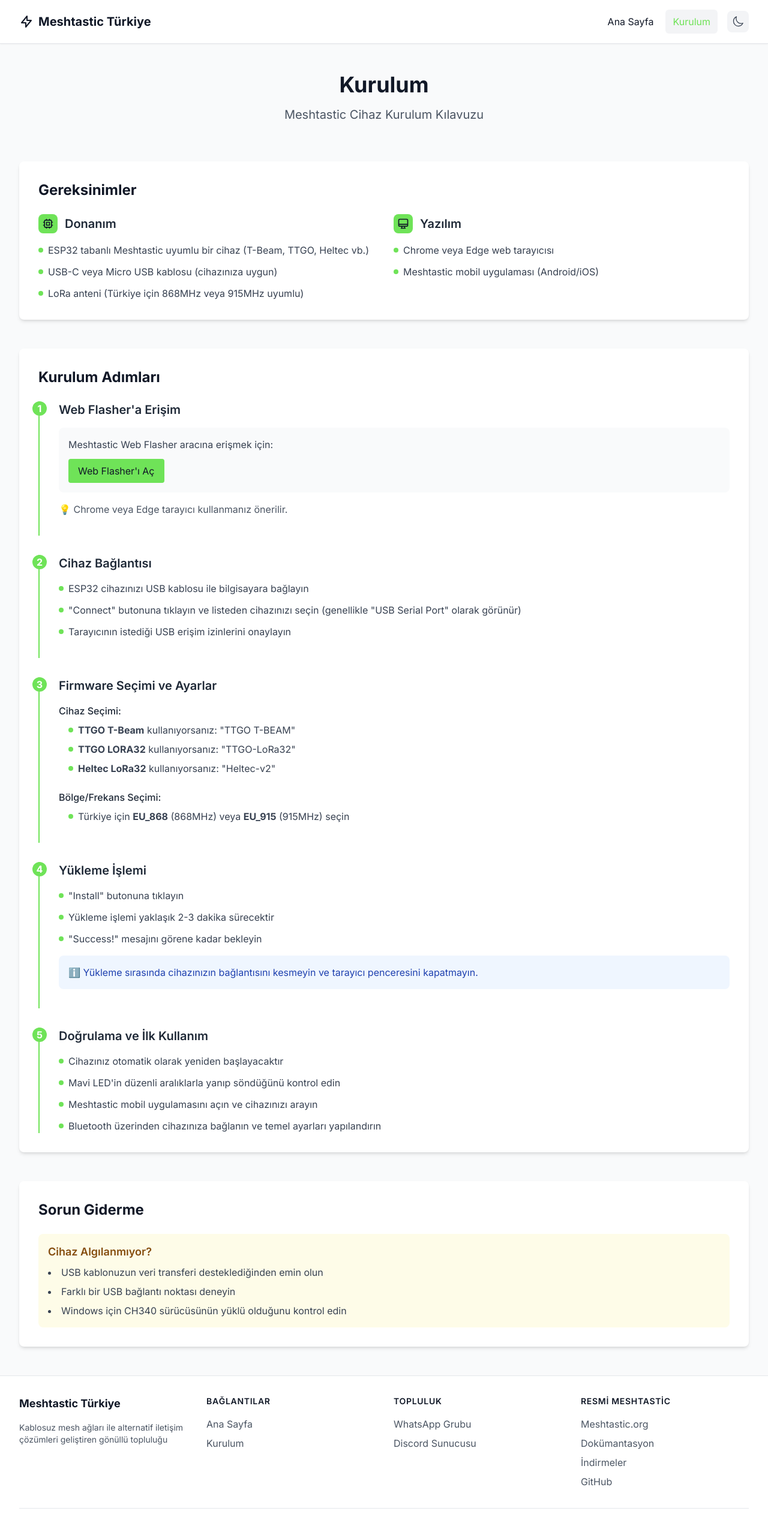
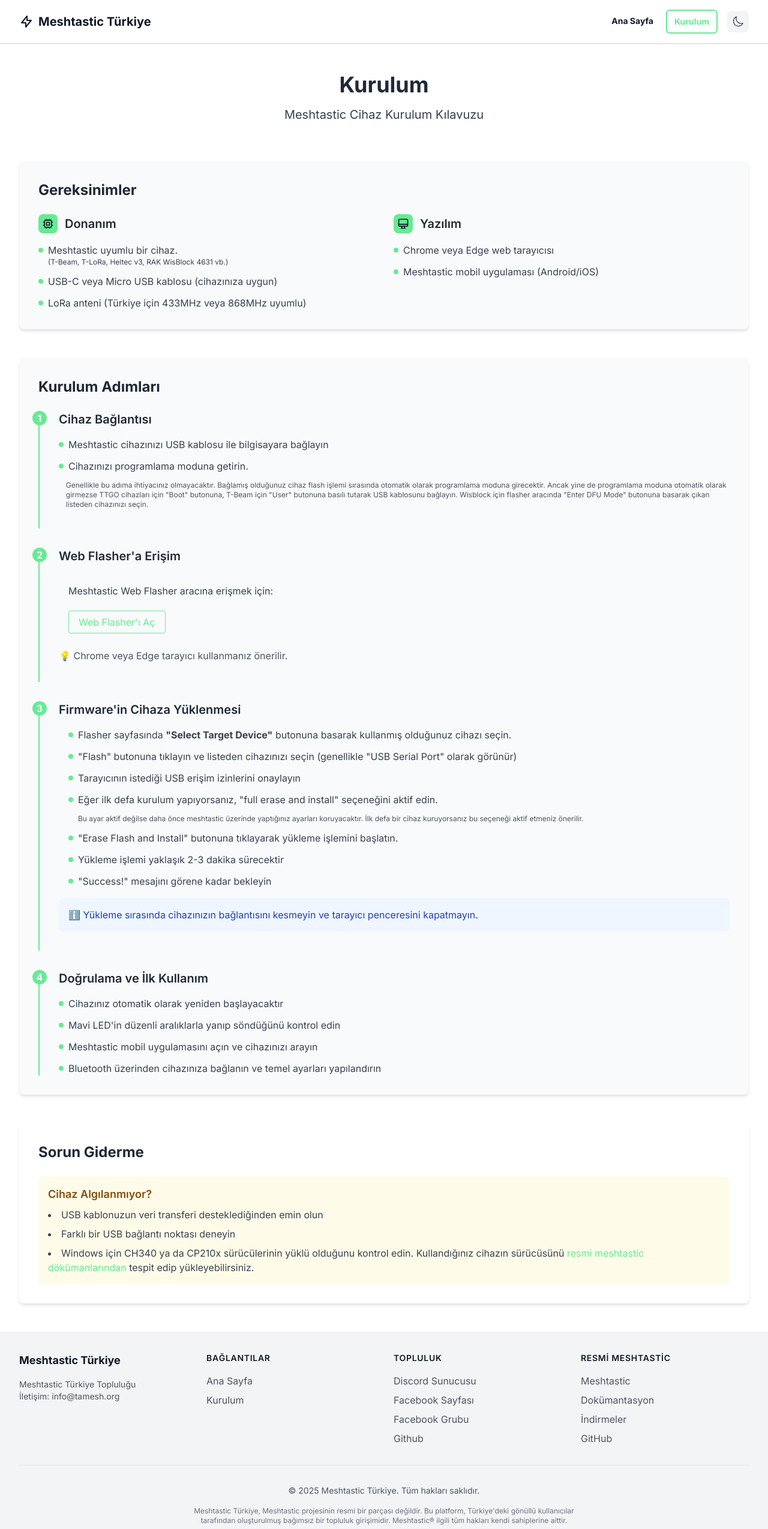
Before and after one commit to Purgatoria/tamesh.org, a Next.js app: page /kilavuz in a window 1280 px wide. Shown: the top 2549 px of the page at 60% size. Built offline with nearby package versions, Linux system fonts and the light colour scheme.

Commit message:
kurulum sayfası düzenlendi

```diff
--- a/src/app/globals.css
+++ b/src/app/globals.css
@@ -5,6 +5,7 @@
 @layer base {
   :root {
     --font-inter: var(--font-inter);
+    --primary: #67ea94; /* Primary renk tanımı */
   }
 }
 
@@ -60,3 +61,8 @@
 .dark {
   transition: background-color 0.3s ease-in-out;
 }
+
+/* Örnek kullanım */
+.button {
+  background-color: var(--primary); /* Primary rengi buton arka planı için kullan */
+}
--- a/src/app/kilavuz/page.tsx
+++ b/src/app/kilavuz/page.tsx
@@ -1,28 +1,21 @@
-import dynamic from 'next/dynamic'
+
+import Button from '@/components/Button'
 import Link from 'next/link'
-
-const Header = dynamic(() => import('@/components/Header'), {
-  ssr: true,
-  loading: () => (
-    <div className="h-16 bg-gray-900 dark:bg-black animate-pulse" />
-  )
-})
 
 export default function Guide() {
   return (
-    <div className="min-h-screen bg-gray-50 dark:bg-meshtastic-darker">
-      <Header />
+    <div className="min-h-screen bg-gray-250 dark:bg-gray-900">
       <main className="max-w-7xl mx-auto px-4 sm:px-6 lg:px-8 py-12">
         <div className="text-center mb-16">
-          <h1 className="text-4xl font-bold text-gray-900 dark:text-white mb-4">Kurulum</h1>
-          <p className="text-xl text-gray-600 dark:text-gray-300">
+          <h1 className="text-4xl font-bold text-gray-800 dark:text-white mb-4">Kurulum</h1>
+          <p className="text-xl text-gray-700 dark:text-gray-300">
             Meshtastic Cihaz Kurulum Kılavuzu
           </p>
         </div>
 
         {/* Gereksinimler */}
-        <section className="mb-12 bg-white dark:bg-gray-800 p-8 rounded-lg shadow-md">
-          <h2 className="text-2xl font-bold text-gray-900 dark:text-white mb-6">Gereksinimler</h2>
+        <section className="mb-12 bg-gray-50 dark:bg-gray-800 p-8 rounded-lg shadow-md shadow-lg">
+          <h2 className="text-2xl font-bold text-gray-800 dark:text-white mb-6">Gereksinimler</h2>
           <div className="grid md:grid-cols-2 gap-8">
             <div className="space-y-4">
               <h3 className="text-xl font-semibold text-gray-800 dark:text-gray-100 flex items-center">
@@ -36,7 +29,9 @@
               <ul className="space-y-3 text-gray-700 dark:text-gray-300">
                 <li className="flex items-start">
                   <span className="h-2 w-2 bg-meshtastic-primary rounded-full mr-2 mt-2" />
-                  <span>ESP32 tabanlı Meshtastic uyumlu bir cihaz (T-Beam, TTGO, Heltec vb.)</span>
+                  <span>Meshtastic uyumlu bir cihaz.
+                    <span className='block text-xs'> (T-Beam, T-LoRa, Heltec v3, RAK WisBlock 4631 vb.)</span>
+                  </span>
                 </li>
                 <li className="flex items-start">
                   <span className="h-2 w-2 bg-meshtastic-primary rounded-full mr-2 mt-2" />
@@ -44,7 +39,7 @@
                 </li>
                 <li className="flex items-start">
                   <span className="h-2 w-2 bg-meshtastic-primary rounded-full mr-2 mt-2" />
-                  <span>LoRa anteni (Türkiye için 868MHz veya 915MHz uyumlu)</span>
+                  <span>LoRa anteni (Türkiye için 433MHz veya 868MHz uyumlu)</span>
                 </li>
               </ul>
             </div>
@@ -72,8 +67,8 @@
         </section>
 
         {/* Kurulum Adımları */}
-        <section className="mb-12 bg-white dark:bg-gray-800 p-8 rounded-lg shadow-md">
-          <h2 className="text-2xl font-bold text-gray-900 dark:text-white mb-6">Kurulum Adımları</h2>
+        <section className="mb-12 bg-gray-50 dark:bg-gray-800 p-8 rounded-lg shadow-md shadow-lg">
+          <h2 className="text-2xl font-bold text-gray-800 dark:text-white mb-6">Kurulum Adımları</h2>
           <div className="space-y-8">
             {/* 1. Adım */}
             <div className="relative pl-8 pb-8 border-l-2 border-meshtastic-primary">
@@ -83,24 +78,30 @@
                 </span>
               </div>
               <h3 className="text-xl font-semibold text-gray-800 dark:text-gray-100 mb-4">
-                Web Flasher'a Erişim
+                Cihaz Bağlantısı
               </h3>
-              <div className="bg-gray-50 dark:bg-gray-700 p-4 rounded-lg mb-4">
-                <p className="text-gray-700 dark:text-gray-300 mb-3">
-                  Meshtastic Web Flasher aracına erişmek için:
-                </p>
-                <a
-                  href="https://flasher.meshtastic.org"
-                  target="_blank"
-                  rel="noopener noreferrer"
-                  className="inline-flex items-center px-4 py-2 bg-meshtastic-primary text-gray-900 rounded hover:bg-meshtastic-accent transition-colors"
-                >
-                  Web Flasher'ı Aç
-                </a>
+              <ul className="space-y-3 text-gray-700 dark:text-gray-300">
+                <li className="flex items-start">
+                  <span className="h-2 w-2 bg-meshtastic-primary rounded-full mr-2 mt-2" />
+                  <span>Meshtastic cihazınızı USB kablosu ile bilgisayara bağlayın</span>
+                </li>
+                <li className="flex items-start">
+                  <span className="h-2 w-2 bg-meshtastic-primary rounded-full mr-2 mt-2" />
+                  <span className='block'>
+                    Cihazınızı programlama moduna getirin.
+                  </span>
+                </li>
+                <div className="flex items-start">
+                  <span className="h-2 w-2 mr-2 mt-2" />
+                  <span className='block text-gray-600 text-xs'>
+                    Genellikle bu adıma ihtiyacınız olmayacaktır.
+                    Bağlamış olduğunuz cihaz flash işlemi sırasında otomatik olarak programlama moduna girecektir.
+                    Ancak yine de programlama moduna otomatik olarak girmezse TTGO cihazları için "Boot" butonuna,
+                    T-Beam için "User" butonuna basılı tutarak USB kablosunu bağlayın. Wisblock için flasher aracında
+                    "Enter DFU Mode" butonuna basarak çıkan listeden cihazınızı seçin.
+                  </span>
                 </div>
-              <div className="text-gray-600 dark:text-gray-400">
-                <p>💡 Chrome veya Edge tarayıcı kullanmanız önerilir.</p>
-              </div>
+              </ul>
             </div>
 
             {/* 2. Adım */}
@@ -111,22 +112,19 @@
                 </span>
               </div>
               <h3 className="text-xl font-semibold text-gray-800 dark:text-gray-100 mb-4">
-                Cihaz Bağlantısı
+                Web Flasher'a Erişim
               </h3>
-              <ul className="space-y-3 text-gray-700 dark:text-gray-300">
-                <li className="flex items-start">
-                  <span className="h-2 w-2 bg-meshtastic-primary rounded-full mr-2 mt-2" />
-                  <span>ESP32 cihazınızı USB kablosu ile bilgisayara bağlayın</span>
-                </li>
-                <li className="flex items-start">
-                  <span className="h-2 w-2 bg-meshtastic-primary rounded-full mr-2 mt-2" />
-                  <span>"Connect" butonuna tıklayın ve listeden cihazınızı seçin (genellikle "USB Serial Port" olarak görünür)</span>
-                </li>
-                <li className="flex items-start">
-                  <span className="h-2 w-2 bg-meshtastic-primary rounded-full mr-2 mt-2" />
-                  <span>Tarayıcının istediği USB erişim izinlerini onaylayın</span>
-                </li>
-              </ul>
+              <div className="bg-gray-50 dark:bg-gray-700 p-4 rounded-lg mb-4">
+                <p className="text-gray-700 dark:text-gray-300 mb-7">
+                  Meshtastic Web Flasher aracına erişmek için:
+                </p>
+                <Button target="_blank" href="https://flasher.meshtastic.org">
+                  Web Flasher'ı Aç
+                </Button>
+              </div>
+              <div className="text-gray-600 dark:text-gray-400">
+                <p>💡 Chrome veya Edge tarayıcı kullanmanız önerilir.</p>
+              </div>
             </div>
 
             {/* 3. Adım */}
@@ -137,62 +135,39 @@
                 </span>
               </div>
               <h3 className="text-xl font-semibold text-gray-800 dark:text-gray-100 mb-4">
-                Firmware Seçimi ve Ayarlar
+                Firmware'in Cihaza Yüklenmesi
               </h3>
               <div className="space-y-6">
                 <div>
-                  <h4 className="font-medium text-gray-800 dark:text-gray-200 mb-2">Cihaz Seçimi:</h4>
-                  <ul className="space-y-2 text-gray-700 dark:text-gray-300 ml-4">
+                  <ul className="space-y-3 text-gray-700 dark:text-gray-300 ml-4">
+
                     <li className="flex items-start">
                       <span className="h-2 w-2 bg-meshtastic-primary rounded-full mr-2 mt-2" />
-                      <span>
-                        <strong>TTGO T-Beam</strong> kullanıyorsanız: "TTGO T-BEAM"
-                      </span>
+                      <span>Flasher sayfasında <strong>"Select Target Device"</strong> butonuna basarak kullanmış olduğunuz cihazı seçin.</span>
                     </li>
                     <li className="flex items-start">
                       <span className="h-2 w-2 bg-meshtastic-primary rounded-full mr-2 mt-2" />
-                      <span>
-                        <strong>TTGO LORA32</strong> kullanıyorsanız: "TTGO-LoRa32"
-                      </span>
+                      <span>"Flash" butonuna tıklayın ve listeden cihazınızı seçin (genellikle "USB Serial Port" olarak görünür)</span>
                     </li>
                     <li className="flex items-start">
                       <span className="h-2 w-2 bg-meshtastic-primary rounded-full mr-2 mt-2" />
-                      <span>
-                        <strong>Heltec LoRa32</strong> kullanıyorsanız: "Heltec-v2"
+                      <span>Tarayıcının istediği USB erişim izinlerini onaylayın</span>
+                    </li>
+                    <li className="flex items-start">
+                      <span className="h-2 w-2 bg-meshtastic-primary rounded-full mr-2 mt-2" />
+                      <span>Eğer ilk defa kurulum yapıyorsanız, "full erase and install" seçeneğini aktif edin.</span>
+                    </li>
+                    <div className="flex items-start">
+                      <span className="h-2 w-2 mr-2 mt-2" />
+                      <span className='block text-gray-600 text-xs'>
+                        Bu ayar aktif değilse daha önce meshtastic üzerinde yaptığınız ayarları koruyacaktır.
+                        İlk defa bir cihaz kuruyorsanız bu seçeneği aktif etmeniz önerilir.
                       </span>
-                    </li>
-                  </ul>
                     </div>
 
-                <div>
-                  <h4 className="font-medium text-gray-800 dark:text-gray-200 mb-2">Bölge/Frekans Seçimi:</h4>
-                  <ul className="space-y-2 text-gray-700 dark:text-gray-300 ml-4">
                     <li className="flex items-start">
                       <span className="h-2 w-2 bg-meshtastic-primary rounded-full mr-2 mt-2" />
-                      <span>
-                        Türkiye için <strong>EU_868</strong> (868MHz) veya <strong>EU_915</strong> (915MHz) seçin
-                      </span>
-                    </li>
-                  </ul>
-                </div>
-              </div>
-            </div>
-
-            {/* 4. Adım */}
-            <div className="relative pl-8 pb-8 border-l-2 border-meshtastic-primary">
-              <div className="absolute -left-3 top-0">
-                <span className="flex items-center justify-center w-6 h-6 bg-meshtastic-primary rounded-full text-white font-bold">
-                  4
-                </span>
-              </div>
-              <h3 className="text-xl font-semibold text-gray-800 dark:text-gray-100 mb-4">
-                Yükleme İşlemi
-              </h3>
-              <div className="space-y-4">
-                <ul className="space-y-3 text-gray-700 dark:text-gray-300">
-                  <li className="flex items-start">
-                    <span className="h-2 w-2 bg-meshtastic-primary rounded-full mr-2 mt-2" />
-                    <span>"Install" butonuna tıklayın</span>
+                      <span>"Erase Flash and Install" butonuna tıklayarak yükleme işlemini başlatın.</span>
                     </li>
                     <li className="flex items-start">
                       <span className="h-2 w-2 bg-meshtastic-primary rounded-full mr-2 mt-2" />
@@ -203,19 +178,21 @@
                       <span>"Success!" mesajını görene kadar bekleyin</span>
                     </li>
                   </ul>
-                <div className="bg-blue-50 dark:bg-gray-700 p-4 rounded-lg">
+
+                  <div className="bg-blue-50 dark:bg-gray-700 p-4 mt-4 rounded-lg">
                     <p className="text-blue-800 dark:text-blue-300">
                       ℹ️ Yükleme sırasında cihazınızın bağlantısını kesmeyin ve tarayıcı penceresini kapatmayın.
                     </p>
                   </div>
                 </div>
               </div>
+            </div>
 
-            {/* 5. Adım */}
+            {/* 4. Adım */}
             <div className="relative pl-8 border-l-2 border-meshtastic-primary">
               <div className="absolute -left-3 top-0">
                 <span className="flex items-center justify-center w-6 h-6 bg-meshtastic-primary rounded-full text-white font-bold">
-                  5
+                  4
                 </span>
               </div>
               <h3 className="text-xl font-semibold text-gray-800 dark:text-gray-100 mb-4">
@@ -247,7 +224,7 @@
 
         {/* Sorun Giderme */}
         <section className="bg-white dark:bg-gray-800 p-8 rounded-lg shadow-md">
-          <h2 className="text-2xl font-bold text-gray-900 dark:text-white mb-6">Sorun Giderme</h2>
+          <h2 className="text-2xl font-bold text-gray-800 dark:text-white mb-6">Sorun Giderme</h2>
           <div className="space-y-6">
             <div className="p-4 bg-yellow-50 dark:bg-gray-700 rounded-lg">
               <h3 className="text-lg font-semibold text-yellow-800 dark:text-yellow-400 mb-2">
@@ -256,7 +233,8 @@
               <ul className="list-disc list-inside space-y-2 text-gray-700 dark:text-gray-300">
                 <li>USB kablonuzun veri transferi desteklediğinden emin olun</li>
                 <li>Farklı bir USB bağlantı noktası deneyin</li>
-                <li>Windows için CH340 sürücüsünün yüklü olduğunu kontrol edin</li>
+                <li>Windows için CH340 ya da CP210x sürücülerinin yüklü olduğunu kontrol edin.
+                  Kullandığınız cihazın sürücüsünü <Link className='text-meshtastic-primary' href="https://meshtastic.org/docs/getting-started/serial-drivers/" target="_blank" rel="noopener noreferrer">resmi meshtastic dökümanlarından</Link> tespit edip yükleyebilirsiniz.</li>
               </ul>
             </div>
           </div>
--- a/src/app/layout.tsx
+++ b/src/app/layout.tsx
@@ -1,5 +1,6 @@
 import './globals.css'
 import type { Metadata } from 'next'
+import dynamic from 'next/dynamic'
 import { Inter } from 'next/font/google'
 import ClientLayout from '../components/ClientLayout'
 import Footer from '../components/Footer'
@@ -12,10 +13,18 @@
   weight: ['400', '500', '600', '700']
 })
 
+// Header'ı dinamik olarak yükle
+const Header = dynamic(() => import('@/components/Header'), {
+  ssr: true,
+  loading: () => (
+    <div className="h-16 bg-gray-900 dark:bg-black animate-pulse" />
+  )
+})
+
 export const metadata: Metadata = {
   title: 'Meshtastic Türkiye',
   description: 'Meshtastic Türkiye Topluluğu resmi web sitesi',
-  metadataBase: new URL('https://meshtastic.org.tr'),
+  metadataBase: new URL('https://tamesh.org'),
   openGraph: {
     title: 'Meshtastic Türkiye',
     description: 'Kablosuz Mesh Ağları ile İnternet Olmadan da Haberleşin',
@@ -36,10 +45,11 @@
   return (
     <html lang="tr" className={inter.variable}>
       <body className={`${inter.className} antialiased`}>
+        <Header />
         <ClientLayout>
           {children}
-          <Footer />
         </ClientLayout>
+        <Footer />
       </body>
     </html>
   )
--- /dev/null
+++ b/src/components/Button.tsx
@@ -0,0 +1,22 @@
+import React from 'react';
+
+interface ButtonProps {
+  href: string;
+  children: React.ReactNode;
+  target?: string;
+}
+
+const Button: React.FC<ButtonProps> = ({ href, children, target='_self' }) => {
+  return (
+    <a
+      href={href}
+      target={target}
+      rel="noopener noreferrer"
+      className="border border-meshtastic-primary bg-transparent text-meshtastic-primary rounded hover:bg-meshtastic-primary hover:text-gray-900 transition-colors px-4 py-2"
+    >
+      {children}
+    </a>
+  );
+};
+
+export default Button;
--- a/src/components/Footer.tsx
+++ b/src/components/Footer.tsx
@@ -1,11 +1,11 @@
 'use client'
 
 import Link from 'next/link'
-import { MENU_ITEMS, SITE_CONFIG } from '@/constants'
+import { MENU_ITEMS, SITE_CONFIG, COMMUNITY_LINKS, OFFICIAL_LINKS } from '@/constants'
 
 export default function Footer() {
   return (
-    <footer className="bg-white/90 dark:bg-black/90 text-gray-600 dark:text-gray-400 border-t dark:border-gray-800 backdrop-blur-sm">
+    <footer className="bg-gray-100 dark:bg-gray-900 text-gray-600 dark:text-gray-400 border-t dark:border-gray-800 backdrop-blur-sm">
       <div className="max-w-7xl mx-auto px-4 sm:px-6 lg:px-8 py-8">
         <div className="grid grid-cols-1 md:grid-cols-4 gap-8">
           {/* Logo ve Açıklama */}
@@ -15,6 +15,9 @@
             </Link>
             <p className="text-sm">
               {SITE_CONFIG.description}
+              <span className='block'>
+                İletişim: <Link href={`mailto:${SITE_CONFIG.contact}`} className="hover:text-meshtastic-primary transition-colors">{SITE_CONFIG.contact}</Link>
+              </span>
             </p>
           </div>
 
@@ -40,26 +43,18 @@
               Topluluk
             </h3>
             <ul className="space-y-2">
-              <li>
+              {COMMUNITY_LINKS.map(({ name, link }) => (
+                <li key={name}>
                   <a
-                  href={SITE_CONFIG.links.whatsapp}
+                    href={link}
                     target="_blank"
                     rel="noopener noreferrer"
                     className="hover:text-meshtastic-primary transition-colors"
                   >
-                  WhatsApp Grubu
+                    {name}
                   </a>
                 </li>
-              <li>
-                <a
-                  href={SITE_CONFIG.links.discord}
-                  target="_blank"
-                  rel="noopener noreferrer"
-                  className="hover:text-meshtastic-primary transition-colors"
-                >
-                  Discord Sunucusu
-                </a>
-              </li>
+              ))}
             </ul>
           </div>
 
@@ -69,46 +64,18 @@
               Resmi Meshtastic
             </h3>
             <ul className="space-y-2">
-              <li>
+              {OFFICIAL_LINKS.map(({ name, link }) => (
+                <li key={name}>
                   <a
-                  href="https://meshtastic.org"
+                    href={link}
                     target="_blank"
                     rel="noopener noreferrer"
                     className="hover:text-meshtastic-primary transition-colors"
                   >
-                  Meshtastic.org
+                    {name}
                   </a>
                 </li>
-              <li>
-                <a
-                  href="https://meshtastic.org/docs/"
-                  target="_blank"
-                  rel="noopener noreferrer"
-                  className="hover:text-meshtastic-primary transition-colors"
-                >
-                  Dokümantasyon
-                </a>
-              </li>
-              <li>
-                <a
-                  href="https://meshtastic.org/downloads"
-                  target="_blank"
-                  rel="noopener noreferrer"
-                  className="hover:text-meshtastic-primary transition-colors"
-                >
-                  İndirmeler
-                </a>
-              </li>
-              <li>
-                <a
-                  href={SITE_CONFIG.links.github}
-                  target="_blank"
-                  rel="noopener noreferrer"
-                  className="hover:text-meshtastic-primary transition-colors"
-                >
-                  GitHub
-                </a>
-              </li>
+              ))}
             </ul>
           </div>
         </div>
--- a/src/components/Header.tsx
+++ b/src/components/Header.tsx
@@ -9,7 +9,7 @@
   const pathname = usePathname()
 
   return (
-    <header className="sticky top-0 z-50 bg-white/90 dark:bg-black/90 border-b dark:border-none text-gray-900 dark:text-white shadow-sm backdrop-blur-sm">
+    <header className="sticky top-0 z-50 bg-white dark:bg-gray-900 border-b border-gray-300 dark:border-gray-800 text-gray-900 dark:text-white shadow-sm backdrop-blur-sm">
       <div className="max-w-7xl mx-auto px-4 sm:px-6 lg:px-8 py-4 flex justify-between items-center">
         <Link
           href="/"
@@ -37,10 +37,10 @@
               <Link
                 key={path}
                 href={path}
-                className={`px-3 py-2 rounded-md transition-all duration-200 ${
+                className={`px-3 py-2 text-sm font-bold rounded-md ${
                   pathname === path
-                    ? 'text-meshtastic-primary bg-gray-100 dark:bg-gray-900'
-                    : 'hover:text-meshtastic-primary hover:bg-gray-100 dark:hover:bg-gray-900'
+                    ? 'text-meshtastic-primary border-2 border-meshtastic-primary'
+                    : 'hover:text-meshtastic-primary border border-transparent'
                 }`}
               >
                 {label}
--- a/src/constants/index.ts
+++ b/src/constants/index.ts
@@ -1,18 +1,51 @@
-import { MenuItem, SocialLink } from '@/types'
-
-export const MENU_ITEMS: MenuItem[] = [
+export const MENU_ITEMS = [
   { path: '/', label: 'Ana Sayfa' },
-  { path: '/kilavuz', label: 'Kurulum' }
-]
+  { path: '/kilavuz', label: 'Kurulum' },
+  //{ path: '/mqtt', label: 'MQTT Ağına Katıl' }
+];
 
 export const SITE_CONFIG = {
   name: 'Meshtastic Türkiye',
-  description: 'Kablosuz mesh ağları ile alternatif iletişim çözümleri geliştiren gönüllü topluluğu',
-  url: 'https://meshtr.org',
+  description: 'Meshtastic Türkiye Topluluğu',
+  url: 'https://tamesh.org',
   ogImage: '/og-image.png',
-  links: {
-    whatsapp: 'https://chat.whatsapp.com/BXJ87SlHig3CbV3fQ90WsH',
-    discord: 'https://discord.gg/purgatoria',
-    github: 'https://github.com/Meshtastic-Turkiye-Toplulugu'
+  contact: 'info@tamesh.org'
+} as const
+
+export const COMMUNITY_LINKS = [
+  {
+    name: 'Discord Sunucusu',
+    link: 'https://discord.com/purgatory',
+  },
+  {
+    name: 'Facebook Sayfası',
+    link: 'https://www.facebook.com/profile.php?id=61561605355927',
+  },
+  {
+    name: 'Facebook Grubu',
+    link: 'https://www.facebook.com/groups/tamesh',
+  },
+  {
+    name: 'Github',
+    link: 'https://github.com/Meshtastic-Turkiye-Toplulugu',
+  },
+];
+
+export const OFFICIAL_LINKS = [
+  {
+    name: 'Meshtastic',
+    link: 'https://meshtastic.org',
+  },
+  {
+    name: 'Dokümantasyon',
+    link: 'https://meshtastic.org/docs/',
+  },
+  {
+    name: 'İndirmeler',
+    link: 'https://meshtastic.org/downloads',
+  },
+  {
+    name: 'GitHub',
+    link: 'https://github.com/meshtastic',
   }
-} as const
+];
--- a/tailwind.config.js
+++ b/tailwind.config.js
@@ -9,9 +9,9 @@
     extend: {
       colors: {
         meshtastic: {
-          primary: '#6FE358',
+          primary: '#67ea94',
           accent: '#4CAF50',
-          hover: '#43A047',
+          hover: '#59963a',
           dark: '#1A1A1A',
           darker: '#0D0D0D',
         },
```
Also changed, not shown: src/app/mqtt/page.tsx (added, +107 -0 lines), src/app/page.tsx (+13 -23 lines), src/types/index.ts (deleted, +0 -10 lines). Lines whose indentation alone changed are shown as unchanged.
